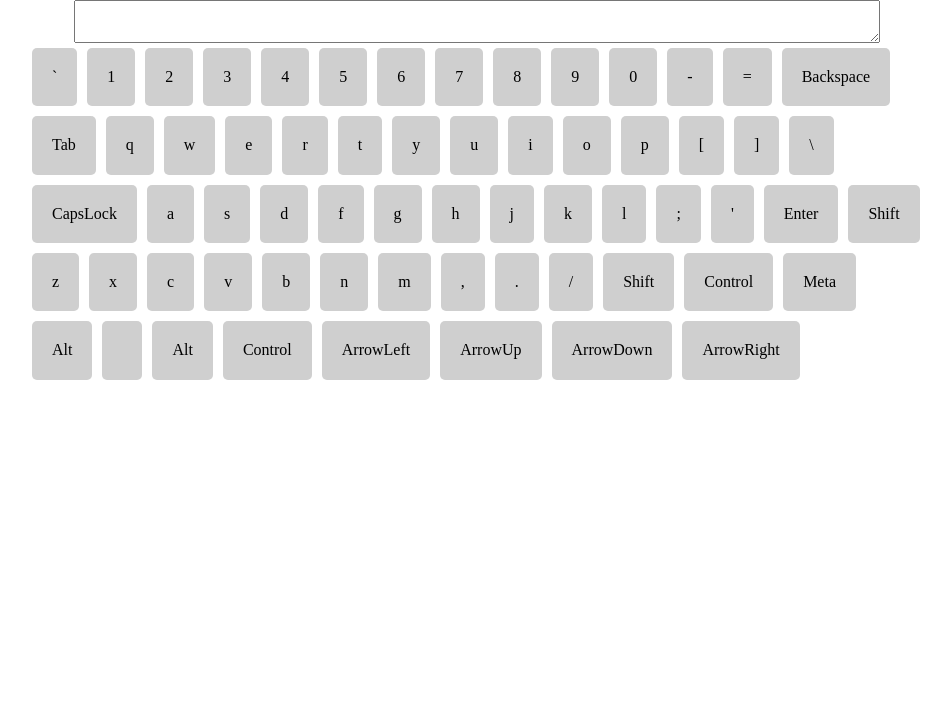
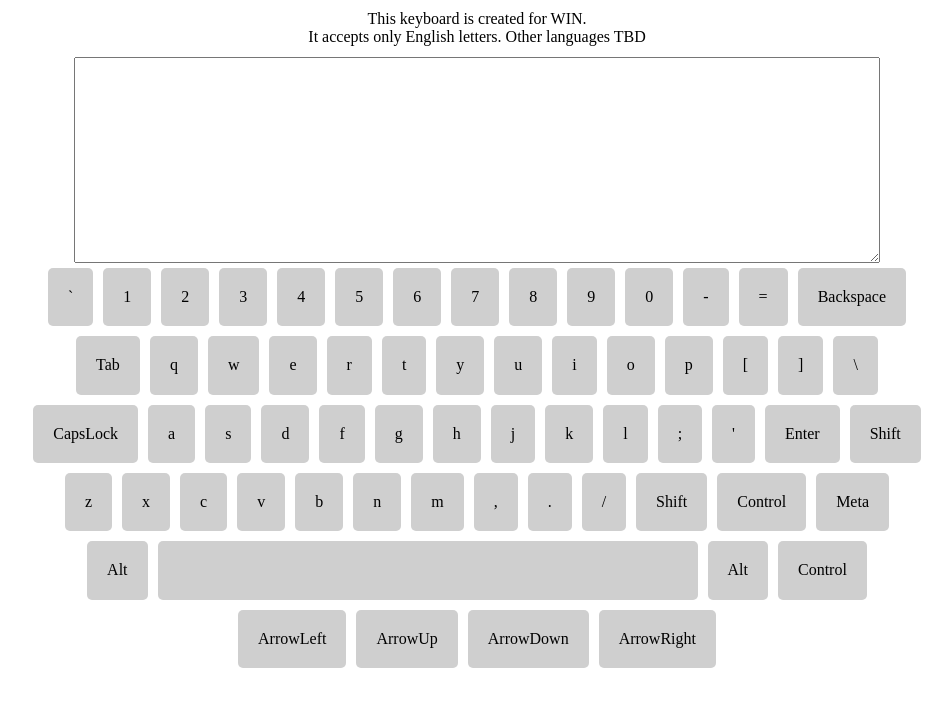
Before and after one commit to nusechkin/virtual-keyboard, a plain HTML site: page index.html in a window 1280 px wide. Shown: the whole page, without its empty margins (163-1115 px from the left). Drawn offline with Linux system fonts and the light colour scheme.

Commit message:
Feat: keyboard info

```diff
--- a/js/button.js
+++ b/js/button.js
@@ -15,7 +15,7 @@ export class Button {
         } else {
             if (this.value === 'Backspace') {
                 let tmp = el.innerHTML;
-                el.innerHTML = tmp.substring(0, tmp.length-1);
+                el.innerHTML = tmp.substring(0, tmp.length - 1);
             } else if (this.value === 'Tab') {
                 el.innerHTML += "\t";
             } else if (this.value === 'Enter') {
--- a/js/keyboard.js
+++ b/js/keyboard.js
@@ -1,140 +1,72 @@
-//const keyArr = [1, 2, 3, 4, 5, 6, 7, 8, 9, 10];
-// const keyArr = [49, 50, 51, 52, 53, 54, 55, 56, 57];
-// const keyArr = [
-//     "`",
-//     "1",
-//     "2",
-//     "3",
-//     "4",
-//     "5",
-//     "6",
-//     "7",
-//     "8",
-//     "9",
-//     "0",
-//     "-",
-//     "=",
-//     "Backspace",
-//     "Tab",
-//     "q",
-//     "w",
-//     "e",
-//     "r",
-//     "t",
-//     "y",
-//     "u",
-//     "i",
-//     "o",
-//     "p",
-//     "[",
-//     "]",
-//     "\\",
-//     "CapsLock",
-//     "a",
-//     "s",
-//     "d",
-//     "f",
-//     "g",
-//     "h",
-//     "j",
-//     "k",
-//     "l",
-//     ";",
-//     "'",
-//     "Enter",
-//     "Shift",
-//     "z",
-//     "x",
-//     "c",
-//     "v",
-//     "b",
-//     "n",
-//     "m",
-//     ",",
-//     ".",
-//     "/",
-//     "Shift",
-//     "Control",
-//     "Meta",
-//     "Alt",
-//     " ",
-//     "Alt",
-//     "Control",
-//     "ArrowLeft",
-//     "ArrowUp",
-//     "ArrowDown",
-//     "ArrowRight"
-// ];
 
 const keyArrNoCaps = [
-    {'key':"`", 'keyCaps':"`", 'printable':true},
-    {'key':"1", 'keyCaps':"1", 'printable':true},
-    {'key':"2", 'keyCaps':"2", 'printable':true},
-    {'key':"3", 'keyCaps':"3", 'printable':true},
-    {'key':"4", 'keyCaps':"4", 'printable':true},
-    {'key':"5", 'keyCaps':"5", 'printable':true},
-    {'key':"6", 'keyCaps':"6", 'printable':true},
-    {'key':"7", 'keyCaps':"7", 'printable':true},
-    {'key':"8", 'keyCaps':"8", 'printable':true},
-    {'key':"9", 'keyCaps':"9", 'printable':true},
-    {'key':"0", 'keyCaps':"0", 'printable':true},
-    {'key':"-", 'keyCaps':"-", 'printable':true},
-    {'key':"=", 'keyCaps':"=", 'printable':true},
-    {'key':"Backspace", 'keyCaps':"Backspace", 'printable':false},
-    {'key':"Tab", 'keyCaps':"Tab", 'printable':false},
-    {'key':"q", 'keyCaps':"Q", 'printable':true},
-    {'key':"w", 'keyCaps':"W", 'printable':true},
-    {'key':"e", 'keyCaps':"E", 'printable':true},
-    {'key':"r", 'keyCaps':"R", 'printable':true},
-    {'key':"t", 'keyCaps':"T", 'printable':true},
-    {'key':"y", 'keyCaps':"Y", 'printable':true},
-    {'key':"u", 'keyCaps':"U", 'printable':true},
-    {'key':"i", 'keyCaps':"I", 'printable':true},
-    {'key':"o", 'keyCaps':"O", 'printable':true},
-    {'key':"p", 'keyCaps':"P", 'printable':true},
-    {'key':"[", 'keyCaps':"[", 'printable':true},
-    {'key':"]", 'keyCaps':"]", 'printable':true},
-    {'key':"\\", 'keyCaps':"\\", 'printable':true},
-    {'key':"CapsLock", 'keyCaps':"CapsLock", 'printable':false},
-    {'key':"a", 'keyCaps':"A", 'printable':true},
-    {'key':"s", 'keyCaps':"S", 'printable':true},
-    {'key':"d", 'keyCaps':"D", 'printable':true},
-    {'key':"f", 'keyCaps':"F", 'printable':true},
-    {'key':"g", 'keyCaps':"G", 'printable':true},
-    {'key':"h", 'keyCaps':"H", 'printable':true},
-    {'key':"j", 'keyCaps':"J", 'printable':true},
-    {'key':"k", 'keyCaps':"K", 'printable':true},
-    {'key':"l", 'keyCaps':"L", 'printable':true},
-    {'key':";", 'keyCaps':";", 'printable':true},
-    {'key':"'", 'keyCaps':"'", 'printable':true},
-    {'key':"Enter", 'keyCaps':"Enter", 'printable':false},
-    {'key':"Shift", 'keyCaps':"Shift", 'printable':false},
-    {'key':"z", 'keyCaps':"Z", 'printable':true},
-    {'key':"x", 'keyCaps':"X", 'printable':true},
-    {'key':"c", 'keyCaps':"C", 'printable':true},
-    {'key':"v", 'keyCaps':"V", 'printable':true},
-    {'key':"b", 'keyCaps':"B", 'printable':true},
-    {'key':"n", 'keyCaps':"N", 'printable':true},
-    {'key':"m", 'keyCaps':"M", 'printable':true},
-    {'key':",", 'keyCaps':",", 'printable':true},
-    {'key':".", 'keyCaps':".", 'printable':true},
-    {'key':"/", 'keyCaps':"/", 'printable':true},
-    {'key':"Shift", 'keyCaps':"Shift", 'printable':false},
-    {'key':"Control", 'keyCaps':"Control", 'printable':false},
-    {'key':"Meta",'keyCaps':"Meta", 'printable':false},
-    {'key':"Alt",'keyCaps':"Alt", 'printable':false},
-    {'key':" ",'keyCaps':" ", 'printable':true},
-    {'key':"Alt",'keyCaps':"Alt", 'printable':false},
-    {'key':"Control",'keyCaps':"Control", 'printable':false},
-    {'key':"ArrowLeft",'keyCaps':"ArrowLeft", 'printable':false},
-    {'key':"ArrowUp",'keyCaps':"ArrowUp", 'printable':false},
-    {'key':"ArrowDown",'keyCaps':"ArrowDown", 'printable':false},
-    {'key':"ArrowRight",'keyCaps':"ArrowRight", 'printable':false}
+    { 'key': "`", 'keyCaps': "`", 'printable': true },
+    { 'key': "1", 'keyCaps': "1", 'printable': true },
+    { 'key': "2", 'keyCaps': "2", 'printable': true },
+    { 'key': "3", 'keyCaps': "3", 'printable': true },
+    { 'key': "4", 'keyCaps': "4", 'printable': true },
+    { 'key': "5", 'keyCaps': "5", 'printable': true },
+    { 'key': "6", 'keyCaps': "6", 'printable': true },
+    { 'key': "7", 'keyCaps': "7", 'printable': true },
+    { 'key': "8", 'keyCaps': "8", 'printable': true },
+    { 'key': "9", 'keyCaps': "9", 'printable': true },
+    { 'key': "0", 'keyCaps': "0", 'printable': true },
+    { 'key': "-", 'keyCaps': "-", 'printable': true },
+    { 'key': "=", 'keyCaps': "=", 'printable': true },
+    { 'key': "Backspace", 'keyCaps': "Backspace", 'printable': false },
+    { 'key': "Tab", 'keyCaps': "Tab", 'printable': false },
+    { 'key': "q", 'keyCaps': "Q", 'printable': true },
+    { 'key': "w", 'keyCaps': "W", 'printable': true },
+    { 'key': "e", 'keyCaps': "E", 'printable': true },
+    { 'key': "r", 'keyCaps': "R", 'printable': true },
+    { 'key': "t", 'keyCaps': "T", 'printable': true },
+    { 'key': "y", 'keyCaps': "Y", 'printable': true },
+    { 'key': "u", 'keyCaps': "U", 'printable': true },
+    { 'key': "i", 'keyCaps': "I", 'printable': true },
+    { 'key': "o", 'keyCaps': "O", 'printable': true },
+    { 'key': "p", 'keyCaps': "P", 'printable': true },
+    { 'key': "[", 'keyCaps': "[", 'printable': true },
+    { 'key': "]", 'keyCaps': "]", 'printable': true },
+    { 'key': "\\", 'keyCaps': "\\", 'printable': true },
+    { 'key': "CapsLock", 'keyCaps': "CapsLock", 'printable': false },
+    { 'key': "a", 'keyCaps': "A", 'printable': true },
+    { 'key': "s", 'keyCaps': "S", 'printable': true },
+    { 'key': "d", 'keyCaps': "D", 'printable': true },
+    { 'key': "f", 'keyCaps': "F", 'printable': true },
+    { 'key': "g", 'keyCaps': "G", 'printable': true },
+    { 'key': "h", 'keyCaps': "H", 'printable': true },
+    { 'key': "j", 'keyCaps': "J", 'printable': true },
+    { 'key': "k", 'keyCaps': "K", 'printable': true },
+    { 'key': "l", 'keyCaps': "L", 'printable': true },
+    { 'key': ";", 'keyCaps': ";", 'printable': true },
+    { 'key': "'", 'keyCaps': "'", 'printable': true },
+    { 'key': "Enter", 'keyCaps': "Enter", 'printable': false },
+    { 'key': "Shift", 'keyCaps': "Shift", 'printable': false },
+    { 'key': "z", 'keyCaps': "Z", 'printable': true },
+    { 'key': "x", 'keyCaps': "X", 'printable': true },
+    { 'key': "c", 'keyCaps': "C", 'printable': true },
+    { 'key': "v", 'keyCaps': "V", 'printable': true },
+    { 'key': "b", 'keyCaps': "B", 'printable': true },
+    { 'key': "n", 'keyCaps': "N", 'printable': true },
+    { 'key': "m", 'keyCaps': "M", 'printable': true },
+    { 'key': ",", 'keyCaps': ",", 'printable': true },
+    { 'key': ".", 'keyCaps': ".", 'printable': true },
+    { 'key': "/", 'keyCaps': "/", 'printable': true },
+    { 'key': "Shift", 'keyCaps': "Shift", 'printable': false },
+    { 'key': "Control", 'keyCaps': "Control", 'printable': false },
+    { 'key': "Meta", 'keyCaps': "Meta", 'printable': false },
+    { 'key': "Alt", 'keyCaps': "Alt", 'printable': false },
+    { 'key': " ", 'keyCaps': " ", 'printable': true },
+    { 'key': "Alt", 'keyCaps': "Alt", 'printable': false },
+    { 'key': "Control", 'keyCaps': "Control", 'printable': false },
+    { 'key': "ArrowLeft", 'keyCaps': "ArrowLeft", 'printable': false },
+    { 'key': "ArrowUp", 'keyCaps': "ArrowUp", 'printable': false },
+    { 'key': "ArrowDown", 'keyCaps': "ArrowDown", 'printable': false },
+    { 'key': "ArrowRight", 'keyCaps': "ArrowRight", 'printable': false }
 ];
-import {Button} from './button.js';
+import { Button } from './button.js';
 
 export class Keyboard {
-    //lang = 'en';
     constructor() {
         this.btnArray = [];
         this.btnArrayCaps = [];
@@ -142,35 +74,33 @@ export class Keyboard {
         this.createButtons();
     }
     createButtons() {
-        // console.log('keyArr = ' + keyArrNoCaps);
-        for (let i=0; i<keyArrNoCaps.length; i++){
+        for (let i = 0; i < keyArrNoCaps.length; i++) {
             this.btnArray.push(new Button(keyArrNoCaps[i].key, keyArrNoCaps[i].printable));
             this.btnArrayCaps.push(new Button(keyArrNoCaps[i].keyCaps, keyArrNoCaps[i].printable));
         }
     }
     getButtons() {
-        if(this.isCaps() === true){
+        if (this.isCaps() === true) {
             return this.btnArrayCaps;
         } else {
             return this.btnArray;
         }
     }
     getButtonByID(id) {
-        // console.log('id = ' + id);
         let res = this.btnArray.filter(key => key.value === id);
         let resCaps = this.btnArrayCaps.filter(key => key.value === id);
-        if(this.isCaps() === true){
+        if (this.isCaps() === true) {
             return resCaps[0];
         } else {
             return res[0];
         }
     }
 
-    toggleCaps(){
+    toggleCaps() {
         this.caps = !this.caps;
     }
 
-    isCaps(){
+    isCaps() {
         return this.caps;
     }
 }
--- a/js/script.js
+++ b/js/script.js
@@ -1,36 +1,38 @@
-import {Button} from './button.js';
-import {Keyboard} from './keyboard.js';
+import { Button } from './button.js';
+import { Keyboard } from './keyboard.js';
 
 let keyboard = new Keyboard();
 
 document.addEventListener('keydown', (event) => {
-    let el = document.querySelector("[id='"+event.key+"']");
+    let el = document.querySelector("[id='" + event.key + "']");
     if (el !== null) {
         el.classList.add("active");
     }
     console.log(event.key);
 
-    if(event.key === 'CapsLock'){
+    if (event.key === 'CapsLock') {
         console.log("change kaps");
         keyboard.toggleCaps();
         reDrawKeyboard();
     }
 
     let btn = keyboard.getButtonByID(event.key);
-    // if (btn === null) {
-        // console.log('Go to hell');
-    // }
+
     btn.printToArea('output');
 });
 
 document.addEventListener('keyup', (event) => {
-    let el = document.querySelector("[id='"+event.key+"']");
+    let el = document.querySelector("[id='" + event.key + "']");
     if (el !== null) {
-        el.classList.remove("active");
+        el.classList.remove('active');
     }
 });
 
 window.addEventListener('load', (event) => {
+    const details = document.createElement('div');
+    details.classList.add('details')
+    details.innerHTML = 'This keyboard is created for WIN.<br> It accepts only English letters. Other languages TBD';
+    document.body.append(details);
 
     const textArea = document.createElement('textarea');
     textArea.classList.add("textarea");
@@ -40,13 +42,13 @@ window.addEventListener('load', (event) => {
     drawKeyboard();
 });
 
-function reDrawKeyboard(){
+function reDrawKeyboard() {
     let cont = document.querySelector('.container');
     cont.remove();
     drawKeyboard();
 }
 
-function drawKeyboard(){
+function drawKeyboard() {
     const container = document.createElement('div');
     container.classList.add('container');
     document.body.append(container);
@@ -57,13 +59,15 @@ function drawKeyboard(){
         btnUI.classList.add('button');
         btnUI.id = btn.value;
         btnUI.innerHTML = btn.value;
-        if(keyboard.isCaps() && btn.value === 'CapsLock'){
+        if (btn.value === ' ') {
+            btnUI.style.width = '500px';
+        }
+        if (keyboard.isCaps() && btn.value === 'CapsLock') {
             btnUI.classList.add('caps_active');
         } else {
-            // btnUI.classList.add('button');
         }
         btnUI.addEventListener('click', (event) => {
-            if(btn.value === 'CapsLock'){
+            if (btn.value === 'CapsLock') {
                 console.log("change kaps");
                 keyboard.toggleCaps();
                 reDrawKeyboard();
--- a/style.css
+++ b/style.css
@@ -1,11 +1,5 @@
-body {
-    display: flex;
-    flex-direction: row;
-    flex-wrap: wrap;
-}
 .button {
-    /* width: 50px; */
-    /* height: 50px; */
+
     padding: 20px;
     background: #cfcfcf;
     display: flex;
@@ -14,12 +8,13 @@ body {
     text-align: center;
     border-radius: 5px;
     transition-property: background;
-    /* transition-duration: 0.2s; */
     cursor: pointer;
     overflow: hidden;
     margin: 5px;
 }
-.button:active, .active {
+
+.button:active,
+.active {
     background: #F1CDB3;
 
 }
@@ -27,15 +22,12 @@ body {
 .caps_active {
     background: #bcf1b3;
 }
-/* .button:hover { */
-    /* background: #ce8652; */
-/*  */
-/* } */
 
 .container {
     display: flex;
     flex-direction: row;
     flex-wrap: wrap;
+    justify-content: center;
     width: 900px;
     margin: 0 auto;
 }
@@ -46,5 +38,13 @@ body {
     flex-direction: row;
     flex-wrap: wrap;
     width: 800px;
+    min-height: 200px;
     margin: 0 auto;
 }
+
+.details {
+    margin: 0 auto;
+    margin-top: 10px;
+    margin-bottom: 10px;
+    text-align: center;
+}
```
